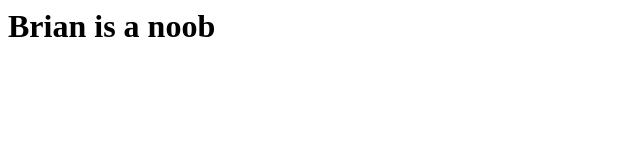
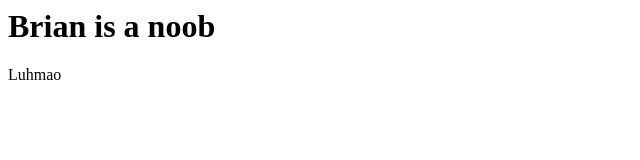
Before and after one commit to TimLan24/Medill-Cherubs-Web-Week, a plain HTML site: page index.html in a window 1280 px wide. Shown: the full height of the page, 0-640 px from the left. Drawn offline with Linux system fonts and the light colour scheme.

Commit message:
Update index.html

```diff
--- a/index.html
+++ b/index.html
@@ -4,5 +4,6 @@
   </head>
   <body>
     <h1>Brian is a noob</h1>
+    <p>Luhmao</p>
   </body>
 </html>
```
